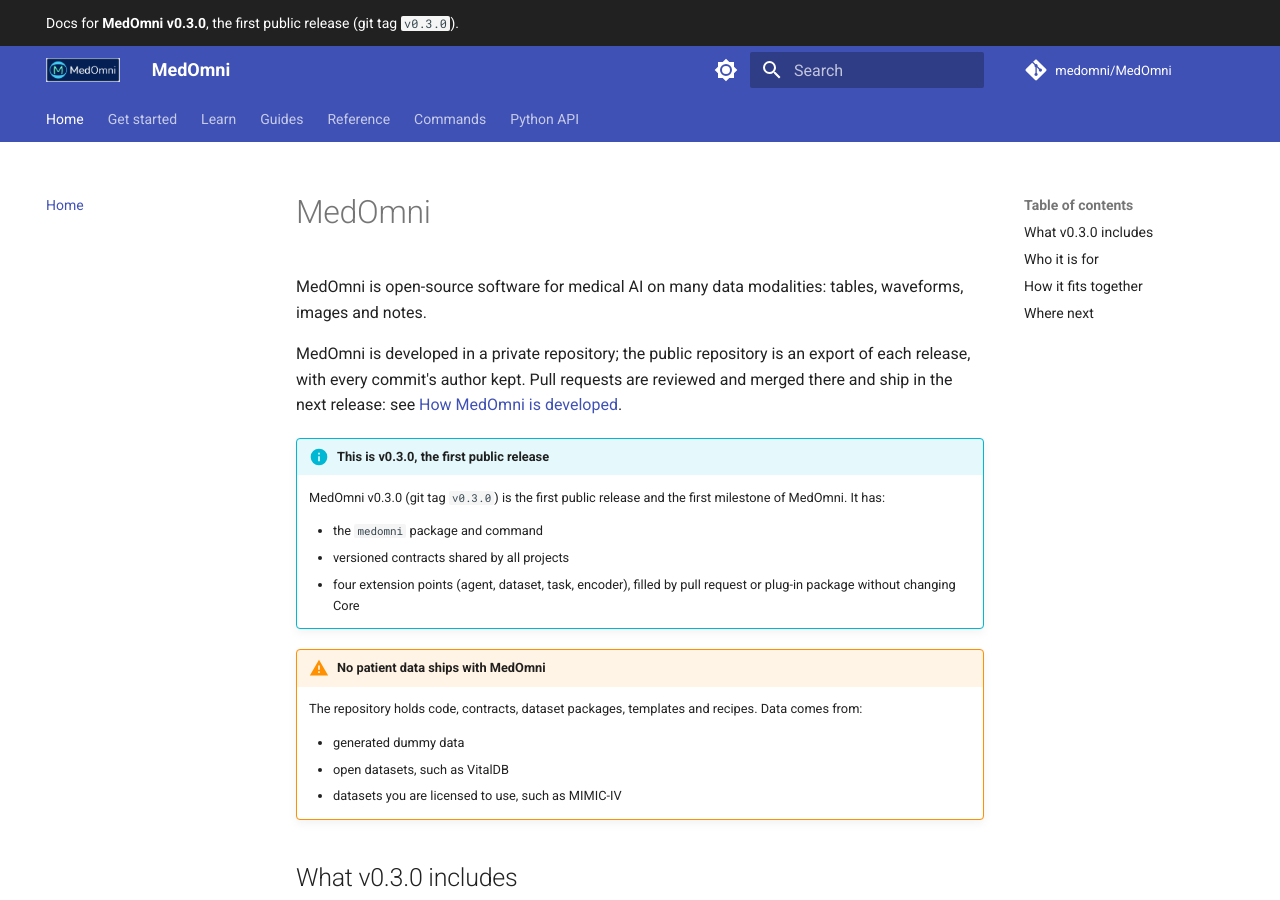
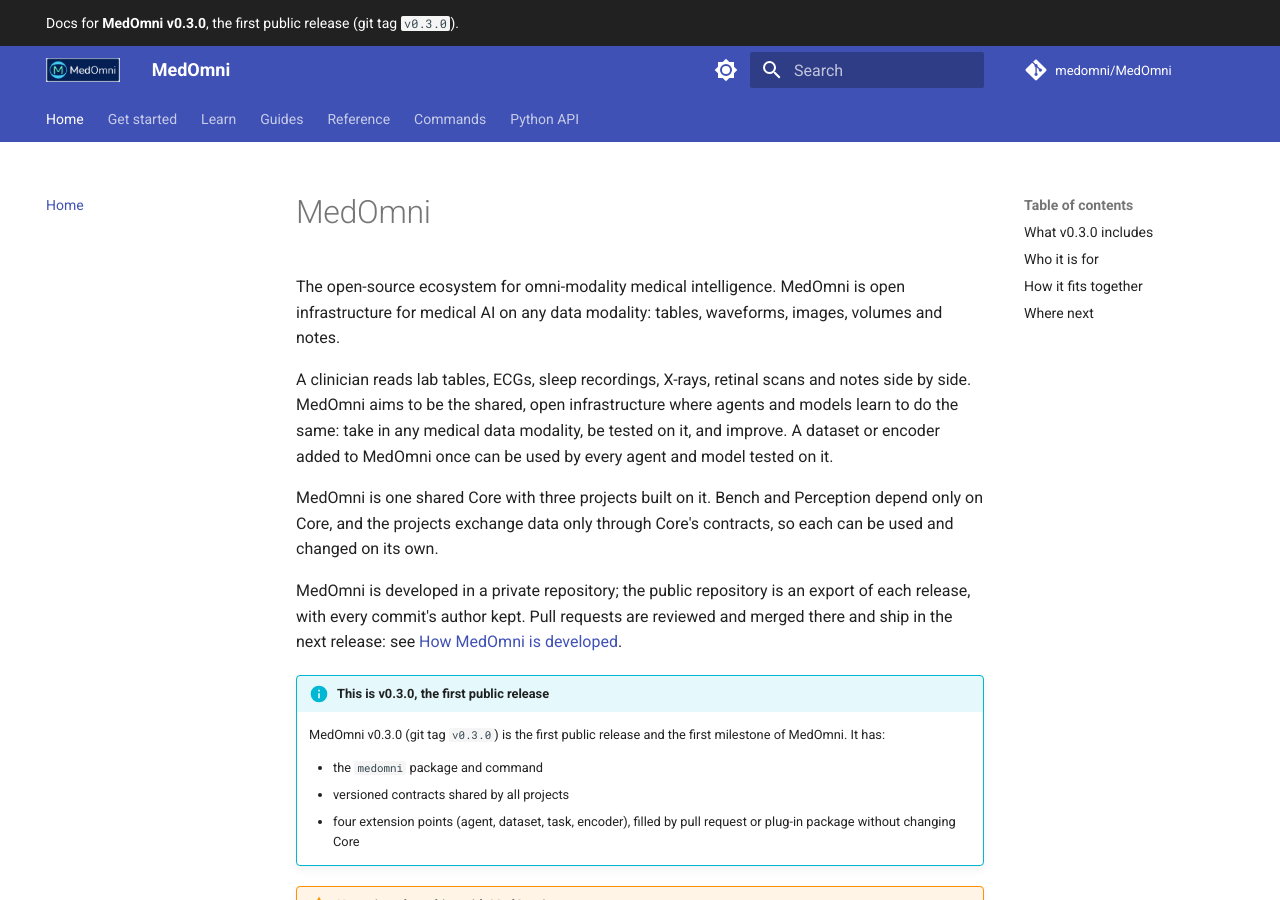
Before and after one commit to medomni/MedOmni, an MkDocs documentation site: the page built from docs/index.md, in a window 1280 px wide and 900 px high. Built offline with MkDocs 1.6.1 and Material for MkDocs 9.7.7, drawn with Linux system fonts in a browser that asks for light colours; comment, search, counter and statistics services are not loaded; the version menu is left out.

Commit message:
docs: README opening rewritten (ecosystem tagline, docs and licence badges, goal, overview); home page aligned
Co-Authored-By: Claude Opus 5.5 <noreply@anthropic.com>
Private-Commit: 5477dd53af13330b3b06cf82b5f65b9beab067dc

```diff
--- a/docs/index.md
+++ b/docs/index.md
@@ -1,6 +1,10 @@
 # MedOmni
 
-MedOmni is open-source software for medical AI on many data modalities: tables, waveforms, images and notes.
+The open-source ecosystem for omni-modality medical intelligence. MedOmni is open infrastructure for medical AI on any data modality: tables, waveforms, images, volumes and notes.
+
+A clinician reads lab tables, ECGs, sleep recordings, X-rays, retinal scans and notes side by side. MedOmni aims to be the shared, open infrastructure where agents and models learn to do the same: take in any medical data modality, be tested on it, and improve. A dataset or encoder added to MedOmni once can be used by every agent and model tested on it.
+
+MedOmni is one shared Core with three projects built on it. Bench and Perception depend only on Core, and the projects exchange data only through Core's contracts, so each can be used and changed on its own.
 
 MedOmni is developed in a private repository; the public repository is an export of each release, with every commit's author kept. Pull requests are reviewed and merged there and ship in the next release: see [How MedOmni is developed](guides/contribute.md#how-medomni-is-developed).
 
```
Also changed, not shown: README.md (+22 -9 lines).
